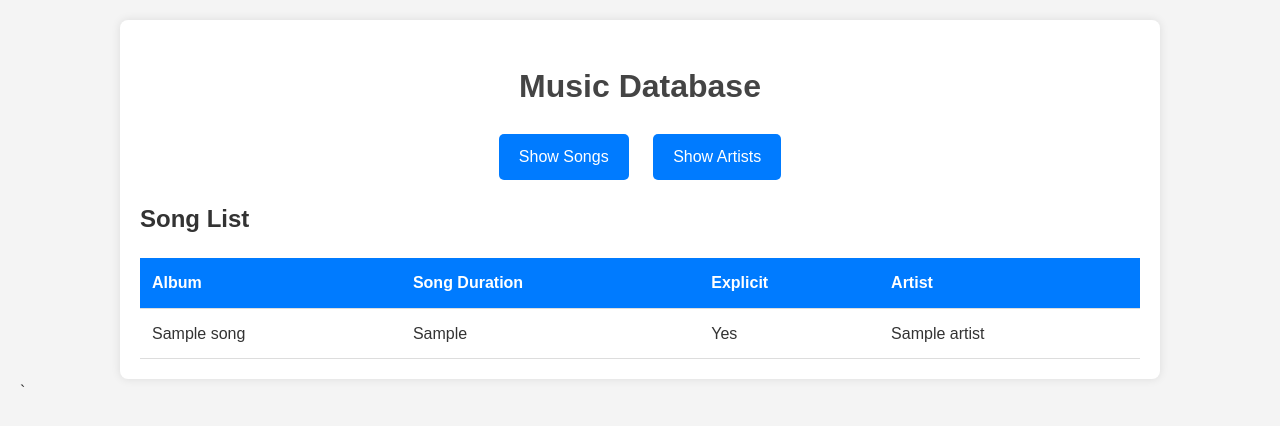
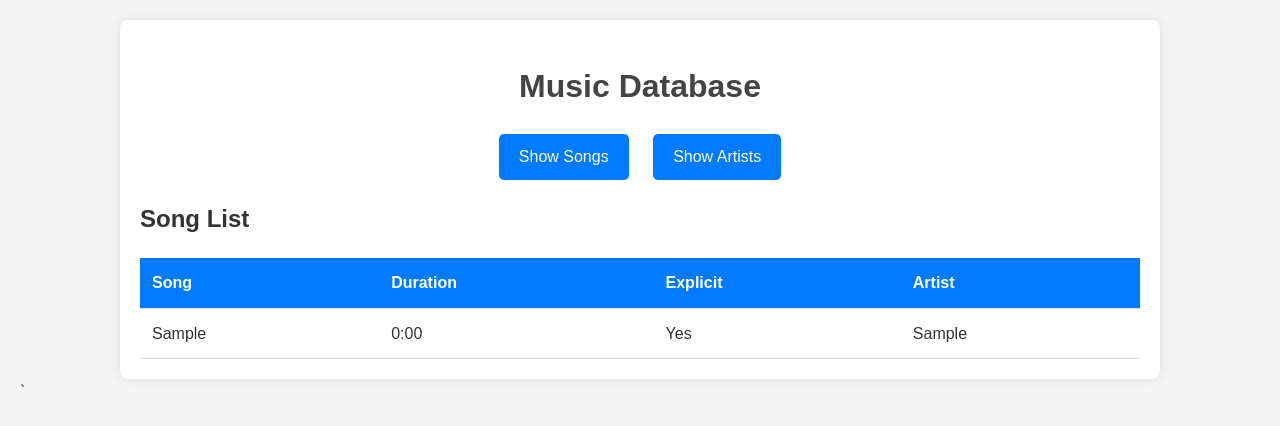
Before and after one commit to ethanmmcbride/332spotify, a PHP site: page /332Music/index.php?display=songs in a window 1280 px wide. Shown: the top 426 px of the page. Run offline with PHP 8.4, Linux system fonts and the light colour scheme; tables that the repository leaves empty or names only in its code hold one stand-in row (values such as "Sample post").

Commit message:
display_songs.php is updated for new DB and row click takes you to index.php

```diff
--- a/display_songs.php
+++ b/display_songs.php
@@ -1,24 +1,29 @@
 <h2>Song List</h2>
 <table>
     <tr>
-        <th>Album</th>
-        <th>Song Duration</th>
+        <th>Song</th>
+        <th>Duration</th>
         <th>Explicit</th>
         <th>Artist</th>
     </tr>
     <?php
-    $sql = "SELECT s.album_name, s.song_duration, s.explicit, a.name as artist_name
-            FROM songs s
-            JOIN artists a ON s.artist_id = a.artist_id";
+    function formatDuration($ms) {
+        $seconds = floor($ms / 1000);
+        $minutes = floor($seconds / 60);
+        $seconds = $seconds % 60;
+        return sprintf("%d:%02d", $minutes, $seconds);
+    }
+    $sql = "SELECT song, artist, explicit, duration_ms
+            FROM songs_normalize";
     $result = $conn->query($sql);
 
     if ($result->num_rows > 0) {
         while($row = $result->fetch_assoc()) {
-            echo "<tr>
-                    <td>" . htmlspecialchars($row['album_name']) . "</td>
-                    <td>" . $row['song_duration'] . "</td>
+            echo "<tr style='cursor: pointer;' onclick=\"window.location='index.php'\">
+                    <td>" . htmlspecialchars($row['song']) . "</td>
+                    <td>" . formatDuration($row['duration_ms']) . "</td>
                     <td>" . ($row['explicit'] ? 'Yes' : 'No') . "</td>
-                    <td>" . htmlspecialchars($row['artist_name']) . "</td>
+                    <td>" . htmlspecialchars($row['artist']) . "</td>
                   </tr>";
         }
     } else {
--- a/styles.css
+++ b/styles.css
@@ -59,5 +59,5 @@ th {
 }
 
 tr:hover {
-    background-color: #141313;
+    background-color: #c71d11;
 }
```
